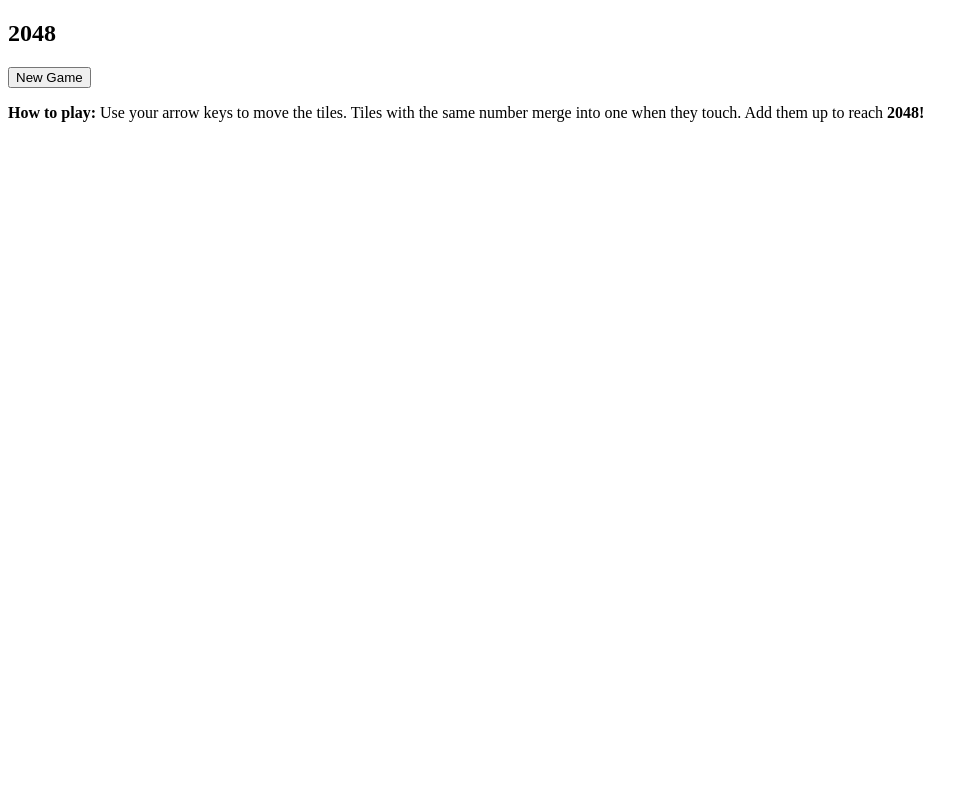
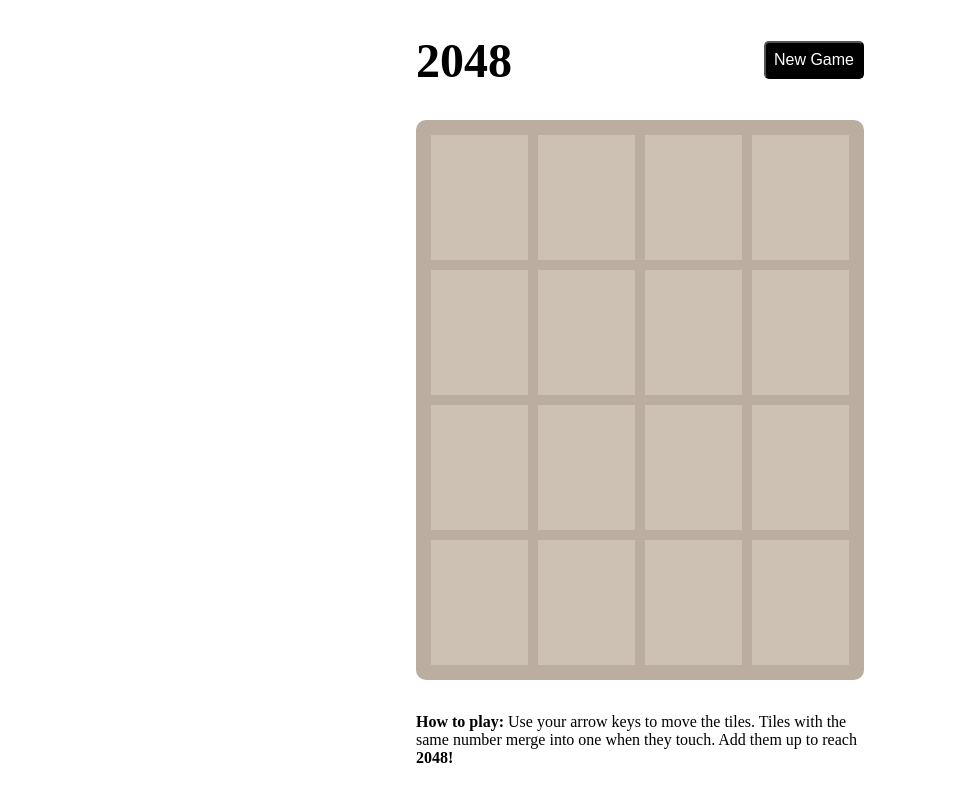
Before and after one commit to narenpopale/2048-Game, a plain HTML site: page index.html in a window 1280 px wide. Shown: the whole page, without its empty margins (0-978 px from the left). Drawn offline with Linux system fonts and the light colour scheme.

Commit message:
styling done

```diff
--- a/index.html
+++ b/index.html
@@ -4,6 +4,7 @@
     <meta charset="UTF-8">
     <meta name="viewport" content="width=device-width, initial-scale=1.0">
     <title>2048 Game</title>
+    <link rel="stylesheet" href="style.css">
 </head>
 <body>
     <nav>
@@ -35,5 +36,6 @@
     <footer>
         <p><b>How to play:</b> Use your arrow keys to move the tiles. Tiles with the same number merge into one when they touch. Add them up to reach <b>2048!</b></p>
     </footer>
+    <script src="app.js"></script>
 </body>
 </html>
--- a/style.css
+++ b/style.css
@@ -0,0 +1,74 @@
+* {
+    margin: 0;
+    padding: 0;
+}
+
+nav {
+    height: 15vh;
+}
+
+main {
+    height: 70vh;
+}
+
+.container, .game, p {
+    width: 35vw;
+}
+
+nav, footer {
+    display: flex;
+    justify-content: center;
+    align-items: center;
+}
+
+main {
+    display: flex;
+    justify-content: center;
+}
+
+.container {
+    height: 50%;
+    display: flex;
+    justify-content: space-between;
+    align-items: center;
+    font-size: 2rem;
+}
+
+.container button {
+    padding: 0.5rem;
+    font-size: 1rem;
+    background-color: black;
+    color: white;
+    border-radius: 5px;
+}
+
+button:hover {
+    cursor: pointer;
+}
+
+.game {
+    height: 100%;
+    display: grid;
+    grid-template-columns: 1fr 1fr 1fr 1fr;
+    grid-template-rows: 1fr 1fr 1fr 1fr;
+    gap: 10px;
+    box-sizing: border-box;
+    background-color: #BBADA0;
+    border: 15px solid #BBADA0;
+    border-radius: 10px;
+}
+
+.game .box {
+    width: 100%;
+    height: 100%;
+    background-color: #CDC1B4;
+    font-size: 3rem;
+    display: flex;
+    justify-content: center;
+    align-items: center;
+    font-weight: bolder;
+}
+
+footer {
+    height: 15vh;
+}
```
